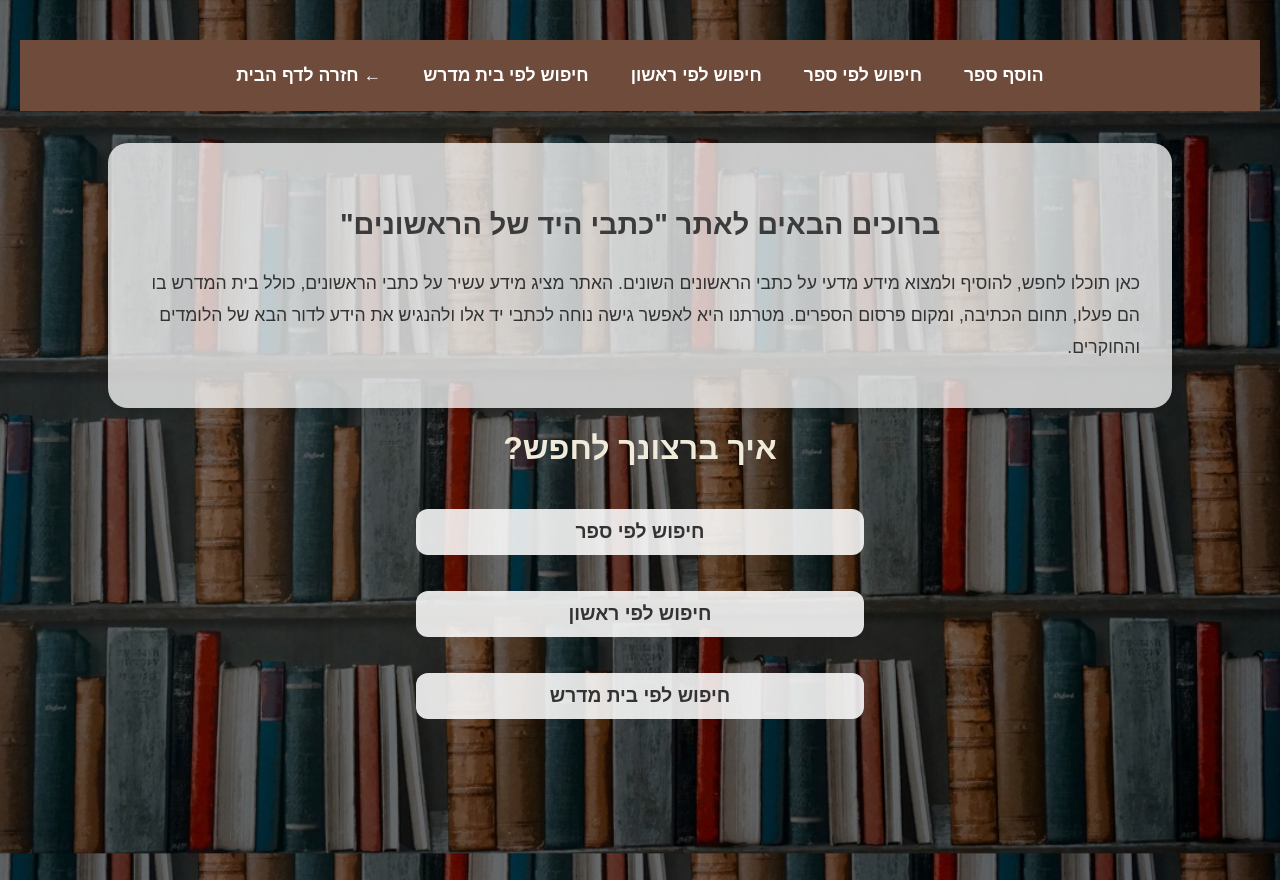
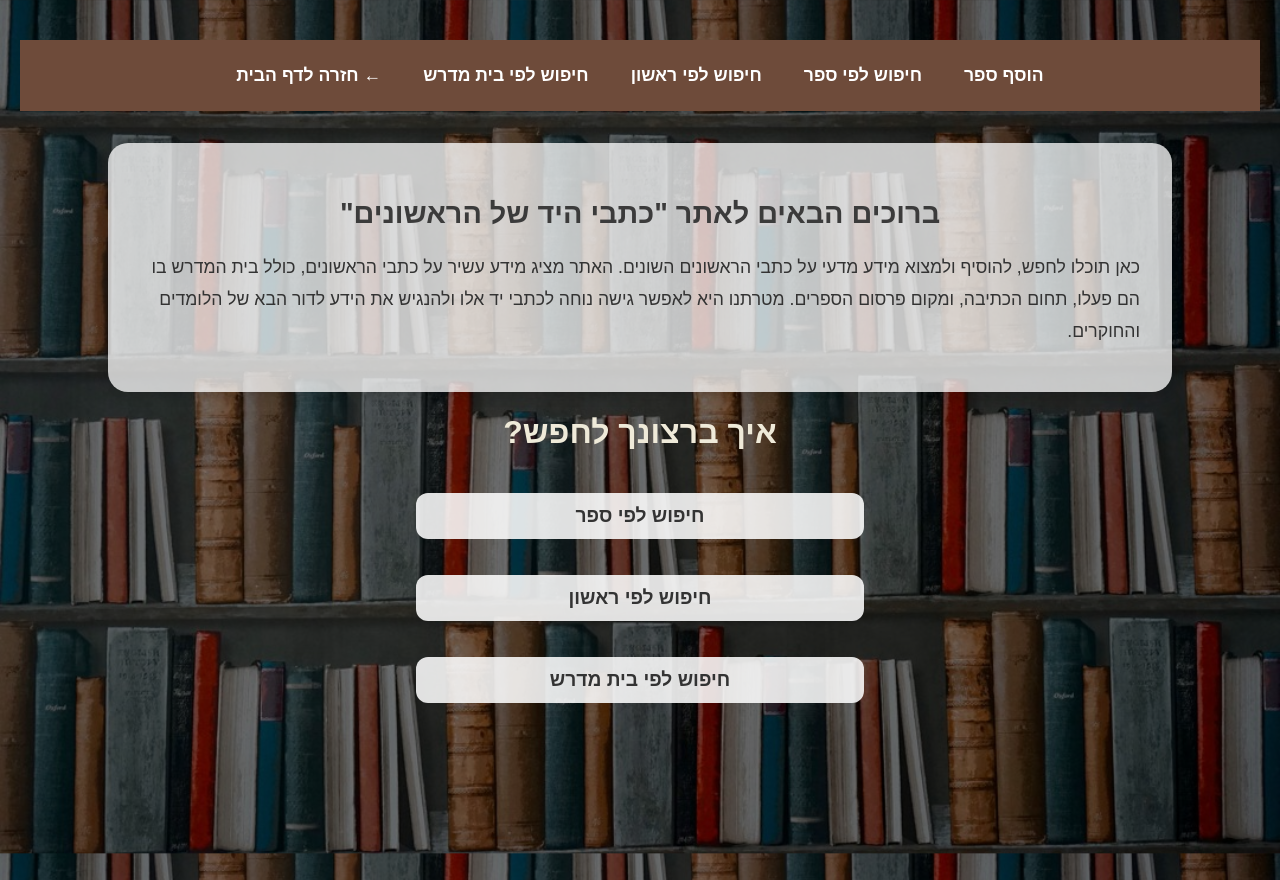
Before and after one commit to ShiraSchw/Rishonim_site, a Flask app: page /app/ in a window 1280 px wide. Run offline with Flask 3, Linux system fonts and the light colour scheme.

Commit message:
margin-top: 0.8rem;

```diff
--- a/static/style.css
+++ b/static/style.css
@@ -285,6 +285,7 @@ button:hover, .btn:hover {
   font-size: 1.8rem;
   color: #3B3B3B;
   margin-bottom: 0.8rem;
+  margin-top: 0.8rem;
   text-align: center;
 }
 
@@ -292,4 +293,5 @@ button:hover, .btn:hover {
   font-size: 1.1rem;
   color: #333;
   margin-bottom: 0.8rem;
+  margin-top: 0.8rem;
 }
```
